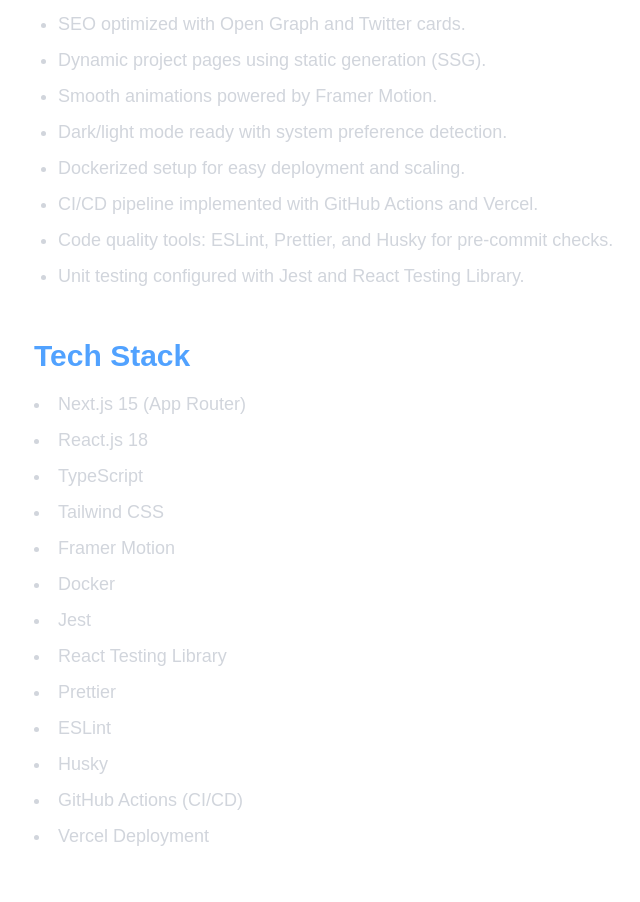
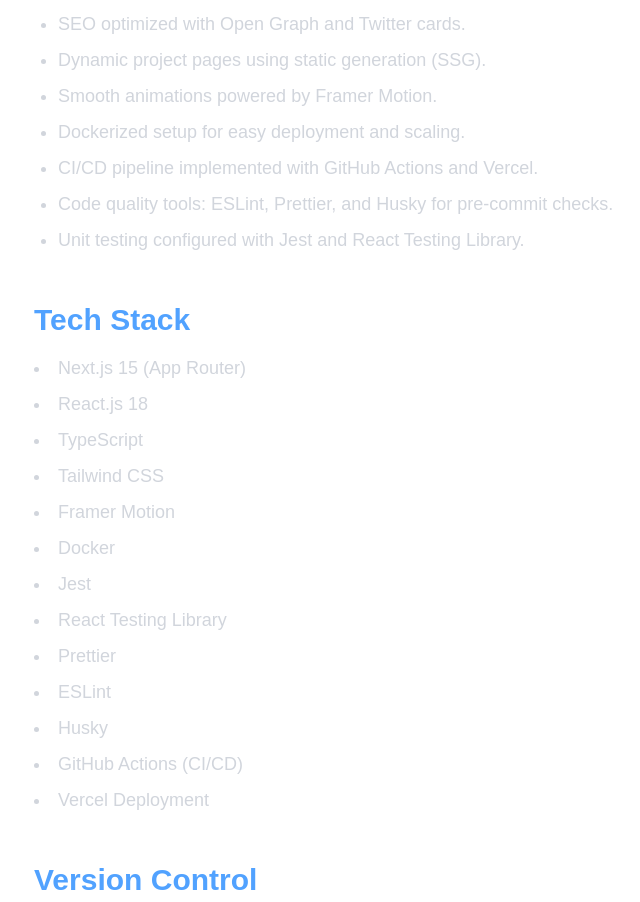
Before and after one commit to SaqibYounas/Portfolio.github.io, a Next.js app: page /projects/portfolio in a window 1280 px wide. Shown: the part 1346-2248 px from the top of the page, without its empty margins (126-766 px from the left). Built offline with nearby package versions, Linux system fonts and the light colour scheme.

Commit message:
Version 1.0

```diff
--- a/src/app/data/Projects/portfolio.ts
+++ b/src/app/data/Projects/portfolio.ts
@@ -26,7 +26,6 @@
     'SEO optimized with Open Graph and Twitter cards.',
     'Dynamic project pages using static generation (SSG).',
     'Smooth animations powered by Framer Motion.',
-    'Dark/light mode ready with system preference detection.',
     'Dockerized setup for easy deployment and scaling.',
     'CI/CD pipeline implemented with GitHub Actions and Vercel.',
     'Code quality tools: ESLint, Prettier, and Husky for pre-commit checks.',
```
